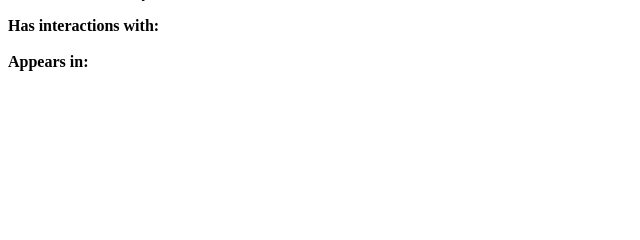
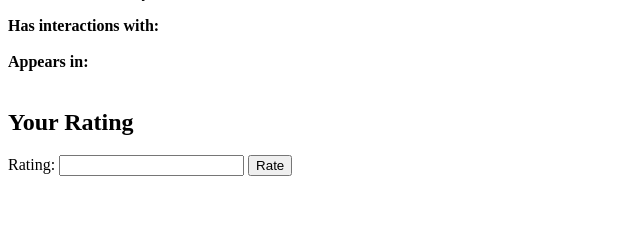
Before and after one commit to marysophiam/The_Hub, a Flask app: template templates/character.html in a window 1280 px wide. Shown: the part 178-418 px from the top of the page, without its empty margins (0-640 px from the left). Run offline with Flask 2, Linux system fonts and the light colour scheme; the template is opened without the code that fills it, so the values that code supplies are empty; the visitor is signed in with stand-in values (Sample User, id 1).

Commit message:
Currently building ratings systems; single test case working so far

```diff
--- /dev/null
+++ b/csv/char_ratings.csv
@@ -0,0 +1 @@
+3,1,5
--- a/model.py
+++ b/model.py
@@ -180,13 +180,13 @@ class CharacterRating(db.Model):
     rating_id = db.Column(db.Integer, autoincrement=True, primary_key=True)
     char_id = db.Column(db.Integer, db.ForeignKey('characters.char_id'))
     user_id = db.Column(db.Integer, db.ForeignKey('users.user_id'))
-    rating = db.Column(db.Integer)
+    score = db.Column(db.Integer)
 
     # Define relationship to user
     user = db.relationship("User",
                            backref=db.backref("ratings", order_by=rating_id))
 
-    # Define relationship to movie
+    # Define relationship to character
     character = db.relationship("Character",
                             backref=db.backref("character", order_by=rating_id))
 
@@ -198,7 +198,7 @@ class CharacterRating(db.Model):
     def __repr__(self):
         """Provide helpful representation when printed"""
 
-        return "<Rating rating_id=%s character=%s user=%s rating=%s>" % (self.rating_id, self.character, self.user, self.rating)
+        return "<Rating rating_id=%s character=%s user=%s score=%s>" % (self.rating_id, self.character, self.user, self.score)
 
 
 # class SeriesRating(db.Model):
--- a/server.py
+++ b/server.py
@@ -27,6 +27,7 @@ def display_index():
                             series=series)
 
 
+# This is the GET method; Dennis said I don't actually have to put "GET" in here
 @app.route('/character/<character_name>')
 def display_character(character_name):
     """Display character info template."""
@@ -40,15 +41,60 @@ def display_character(character_name):
 
     character = Character.query.filter_by(name=character_name).first()
 
+    user_id = session.get("user_id")
+
+    if user_id:
+        user_rating = CharacterRating.query.filter_by(
+            char_id=character.char_id, user_id=user_id).first()
+    else:
+        user_rating = None
+
+
     if character:
         relationships = character.relationships()
         appearances = character.appearances
         return render_template("character.html",
                                 character=character,
                                 relationships=relationships,
-                                appearances=appearances)
+                                appearances=appearances,
+                                user_rating=user_rating)
+# Put user_rating=user_rating in here? char_id=char_id?
+
     else:
         abort(404)
+
+
+
+# 5/22 5:55 pm : This is working now. Oy vey. Test data at least works.
+# Come back here tomorrow when you start.
+@app.route('/character/<character_name>', methods=['POST'])
+def post_character_rating(character_name):
+
+    # character = Character.query.filter_by(name=character_name).first()
+
+    # Get form variables
+    score = int(request.form["score"])
+
+    user_id = session.get("user_id")
+    if not user_id:
+        raise Exception("No user logged in.")
+
+    character = Character.query.filter_by(name=character_name).first()
+
+    rating = CharacterRating.query.filter_by(user_id=user_id, char_id=character.char_id).first()
+
+    if rating:
+        rating.score = score
+        flash("Already rated.")
+
+    else:
+        rating = CharacterRating(user_id=user_id, char_id=character.char_id, score=score)
+        flash("Rating added.")
+        db.session.add(rating)
+
+    db.session.commit()
+
+    return redirect("/character/%s" % (character.name))
 
 
 @app.route('/series/<series_name>')
--- a/templates/character.html
+++ b/templates/character.html
@@ -25,4 +25,20 @@ Need to add ratings system to this
     <br>
     {% endfor %}
 
+    <br>
+
+  {% if "user_id" in session %}
+    <h2>Your Rating</h2>
+    {% if user_rating %}
+        <p>You currently rate this a {{ user_rating.score }}</p>
+    {% else %}
+      <form action="/character/{{ character.name }}" method="POST">
+          <label>Rating:
+              <input type="number" name="score">
+          </label>
+          <input type="submit" value="Rate">
+      </form>
+    {% endif %}
+  {% endif %}
+
 {% endblock %}
```
Also changed, not shown: seed.py (+17 -1 lines).
